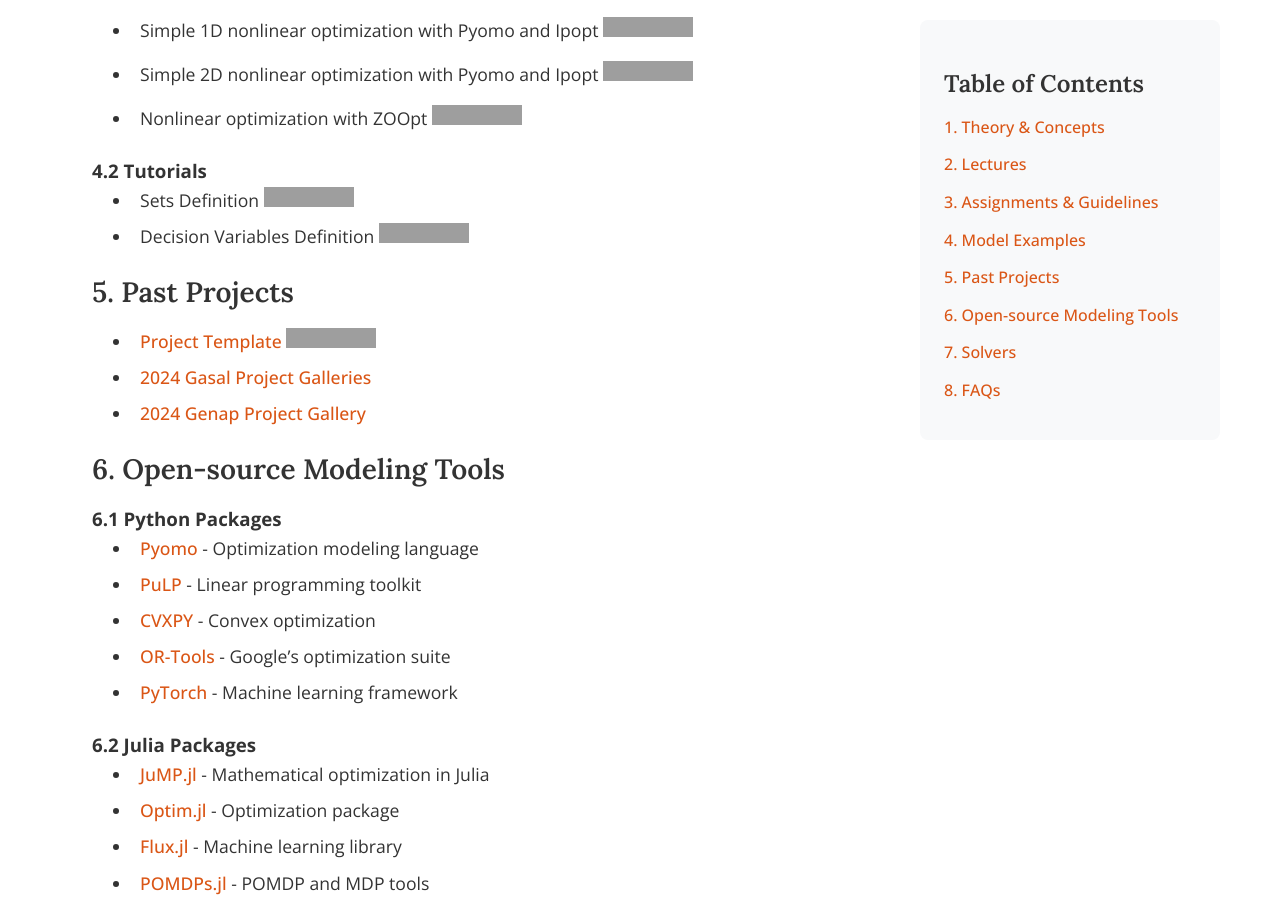
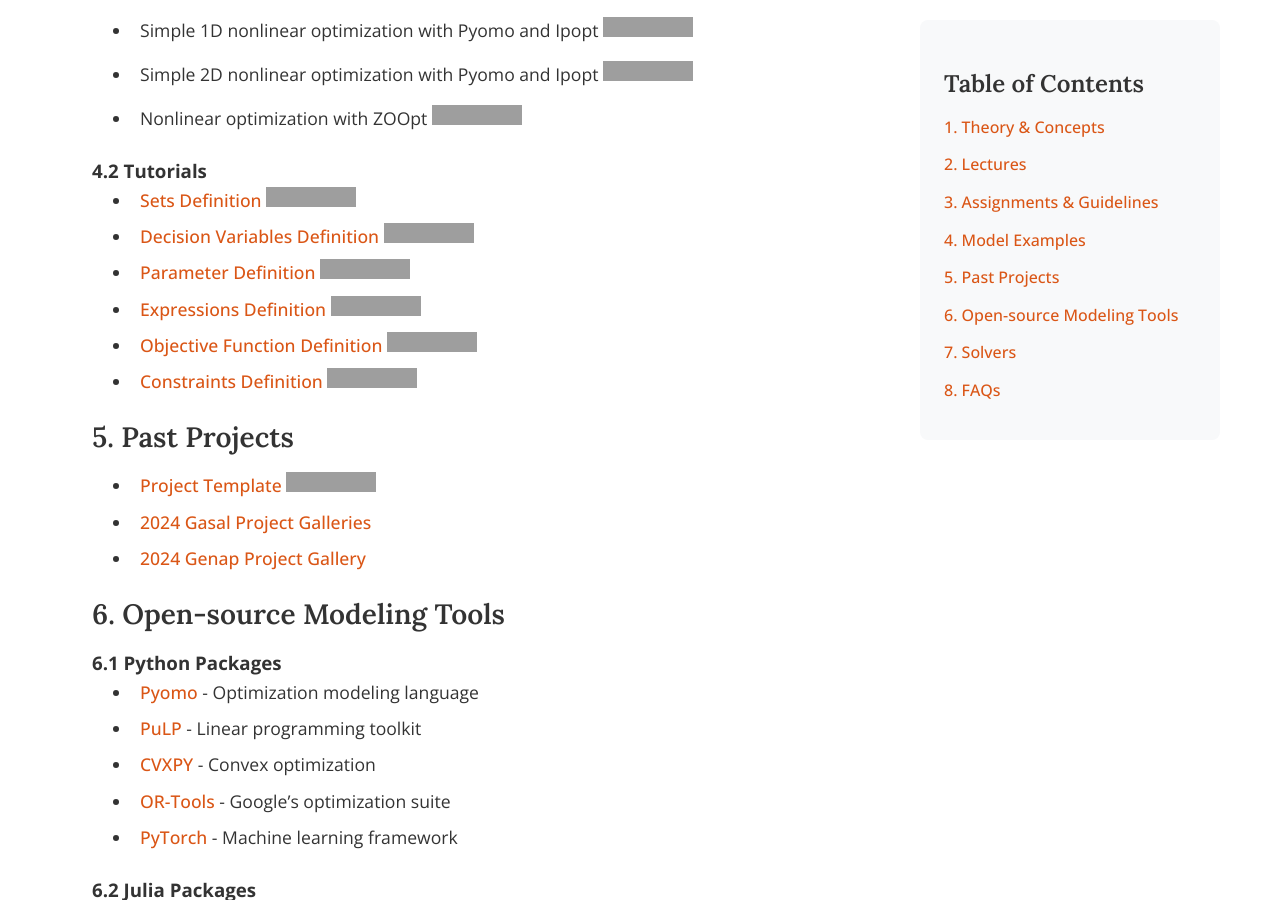
Before and after one commit to analytics-project-simt-its/analytics-project-simt-its.github.io, a Jekyll site: the page built from resources.md, in a window 1280 px wide and 900 px high, scrolled down 1427 px. Built offline with Jekyll 4.4.1, drawn with Linux system fonts in a browser that asks for light colours; grey boxes are pictures that could not be loaded.

Commit message:
updated resources

```diff
--- a/resources.md
+++ b/resources.md
@@ -58,8 +58,12 @@
 
 ### 4.2 Tutorials
 
-- Sets Definition [![Open In Colab](https://colab.research.google.com/assets/colab-badge.svg)](https://colab.research.google.com/github/analytics-project-simt-its/analytics-project-simt-its.github.io/blob/main/notebooks/1_Sets_Definition.ipynb)
-- Decision Variables Definition [![Open In Colab](https://colab.research.google.com/assets/colab-badge.svg)](https://colab.research.google.com/github/analytics-project-simt-its/analytics-project-simt-its.github.io/blob/main/notebooks/2_Decision_Variables_Definition.ipynb)
+- [Sets Definition](/notebooks/1_Sets_Definition.ipynb) [![Open In Colab](https://colab.research.google.com/assets/colab-badge.svg)](https://colab.research.google.com/github/analytics-project-simt-its/analytics-project-simt-its.github.io/blob/main/notebooks/1_Sets_Definition.ipynb)
+- [Decision Variables Definition](/notebooks/2_Decision_Variables_Definition.ipynb) [![Open In Colab](https://colab.research.google.com/assets/colab-badge.svg)](https://colab.research.google.com/github/analytics-project-simt-its/analytics-project-simt-its.github.io/blob/main/notebooks/2_Decision_Variables_Definition.ipynb)
+- [Parameter Definition](/notebooks/3_Parameter_Definition.ipynb) [![Open In Colab](https://colab.research.google.com/assets/colab-badge.svg)](https://colab.research.google.com/github/analytics-project-simt-its/analytics-project-simt-its.github.io/blob/main/notebooks/3_Parameter_Definition.ipynb)
+- [Expressions Definition](/notebooks/4_Expressions_Definition.ipynb) [![Open In Colab](https://colab.research.google.com/assets/colab-badge.svg)](https://colab.research.google.com/github/analytics-project-simt-its/analytics-project-simt-its.github.io/blob/main/notebooks/4_Expressions_Definition.ipynb)
+- [Objective Function Definition](/notebooks/5_Objective_Function_Definition.ipynb) [![Open In Colab](https://colab.research.google.com/assets/colab-badge.svg)](https://colab.research.google.com/github/analytics-project-simt-its/analytics-project-simt-its.github.io/blob/main/notebooks/5_Objective_Function_Definition.ipynb)
+- [Constraints Definition](/notebooks/6_Constraints_Definition.ipynb) [![Open In Colab](https://colab.research.google.com/assets/colab-badge.svg)](https://colab.research.google.com/github/analytics-project-simt-its/analytics-project-simt-its.github.io/blob/main/notebooks/6_Constraints_Definition.ipynb)
 
 ## 5. Past Projects
 
```
